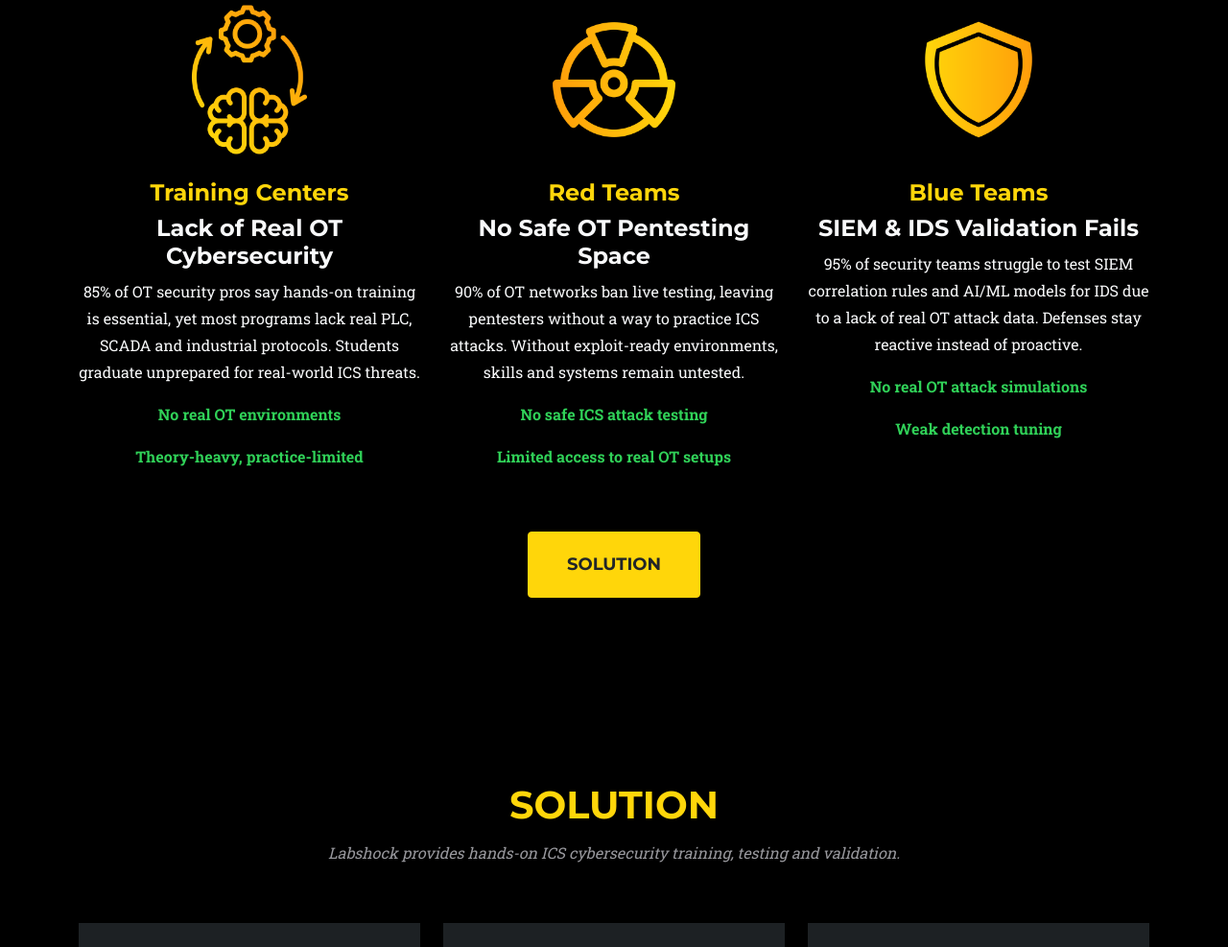
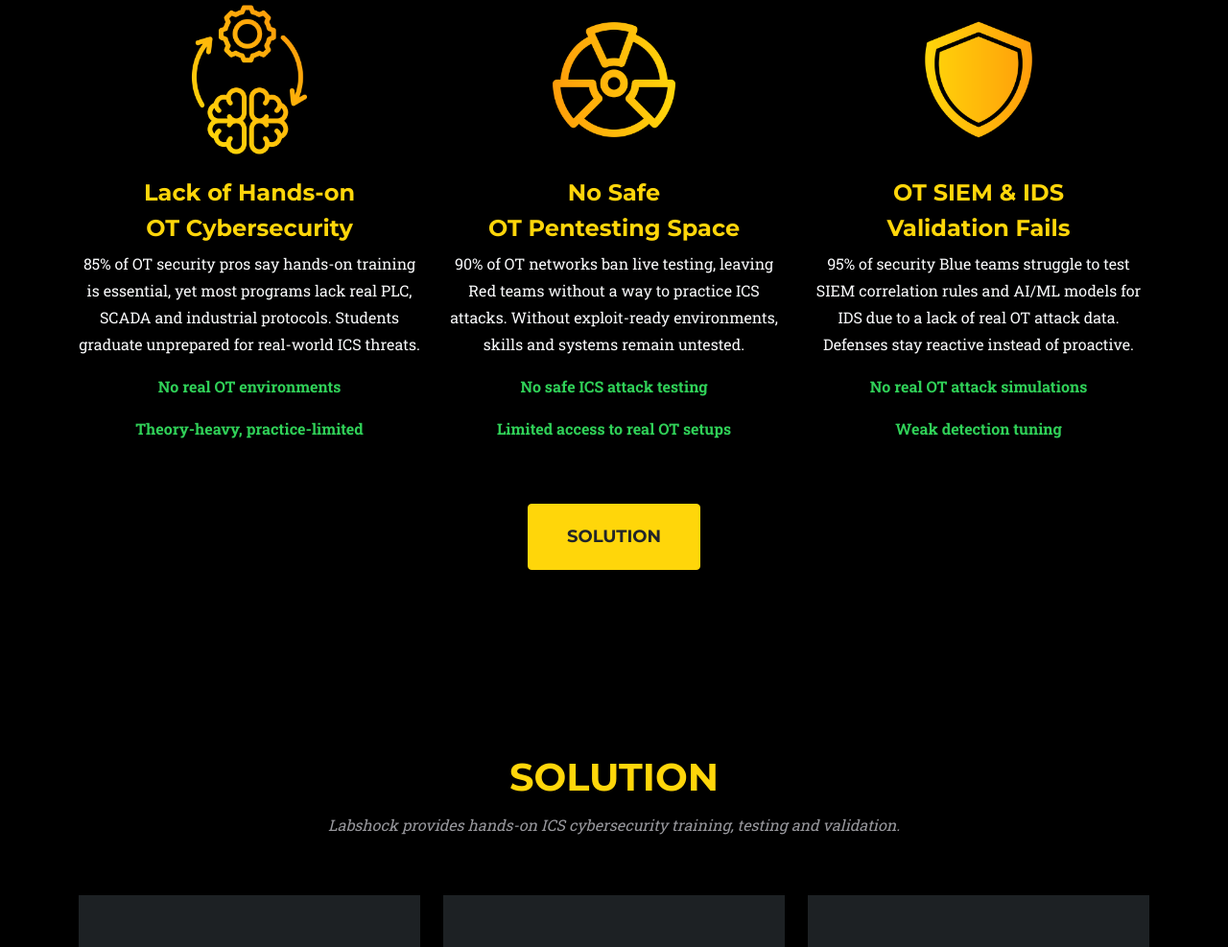
Before and after one commit to labshock/labshock.github.io, a plain HTML site: page index.html in a window 1280 px wide. Shown: the part 1040-2027 px from the top of the page at 96% size. Drawn offline with nearby package versions, Linux system fonts and the light colour scheme.

Commit message:
fix problems

```diff
--- a/index.html
+++ b/index.html
@@ -73,8 +73,9 @@
           <span class="fa-stack fa-4x mb-5">
             <img class="img-fluid" src="img/problem/1.png" alt="Training Centers Problem"/>
           </span>
-          <h4 class="my-2 text-primary">Training Centers</h4>
-          <h4 class="my-2" itemprop="name">Lack of Real OT Cybersecurity</h4>
+          <h4 class="my-2 text-primary">Lack of Hands-on</h4>
+          <h4 class="my-2 text-primary">OT Cybersecurity</h4>
+          <!-- <h4 class="my-2" itemprop="name"></h4> -->
           <p itemprop="acceptedAnswer" itemscope itemtype="https://schema.org/Answer">
             <span itemprop="text">85% of OT security pros say hands-on training is essential, yet most programs lack real PLC, SCADA and industrial protocols. Students graduate unprepared for real-world ICS threats.</span>
           </p>
@@ -86,10 +87,11 @@
           <span class="fa-stack fa-4x mb-5">
             <img class="img-fluid yellow-filter" src="img/problem/2.png" alt="Red Teams Problem"/>
           </span>
-          <h4 class="my-2 text-primary">Red Teams</h4>
-          <h4 class="my-2" itemprop="name">No Safe OT Pentesting Space</h4>
+          <h4 class="my-2 text-primary">No Safe</h4>
+          <h4 class="my-2 text-primary">OT Pentesting Space</h4>
+          <!-- <h4 class="my-2" itemprop="name"></h4> -->
           <p itemprop="acceptedAnswer" itemscope itemtype="https://schema.org/Answer">
-            <span itemprop="text">90% of OT networks ban live testing, leaving pentesters without a way to practice ICS attacks. Without exploit-ready environments, skills and systems remain untested.</span>
+            <span itemprop="text">90% of OT networks ban live testing, leaving Red teams without a way to practice ICS attacks. Without exploit-ready environments, skills and systems remain untested.</span>
           </p>
           <p><strong class="text-success">No safe ICS attack testing</strong></p>
           <p><strong class="text-success">Limited access to real OT setups</strong></p>
@@ -99,10 +101,11 @@
           <span class="fa-stack fa-4x mb-5">
             <img class="img-fluid white" src="img/problem/3.png" alt="Blue Teams Problem"/>
           </span>
-          <h4 class="my-2 text-primary">Blue Teams</h4>
-          <h4 class="my-2" itemprop="name">SIEM & IDS Validation Fails</h4>
+          <h4 class="my-2 text-primary">OT SIEM & IDS</h4>
+          <h4 class="my-2 text-primary">Validation Fails</h4>
+          <!-- <h4 class="my-2" itemprop="name"></h4> -->
           <p itemprop="acceptedAnswer" itemscope itemtype="https://schema.org/Answer">
-            <span itemprop="text">95% of security teams struggle to test SIEM correlation rules and AI/ML models for IDS due to a lack of real OT attack data. Defenses stay reactive instead of proactive.</span>
+            <span itemprop="text">95% of security Blue teams struggle to test SIEM correlation rules and AI/ML models for IDS due to a lack of real OT attack data. Defenses stay reactive instead of proactive.</span>
           </p>
           <p><strong class="text-success">No real OT attack simulations</strong></p>
           <p><strong class="text-success">Weak detection tuning</strong></p>
```
